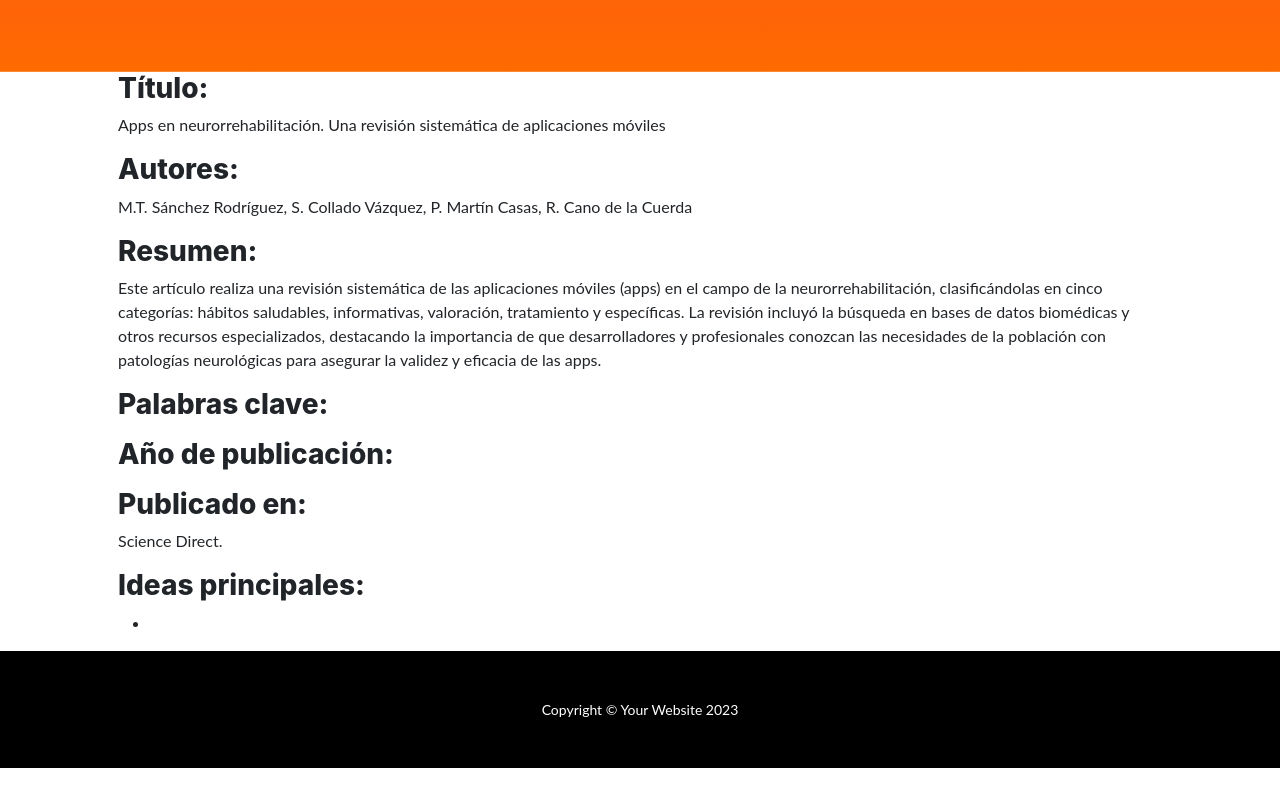
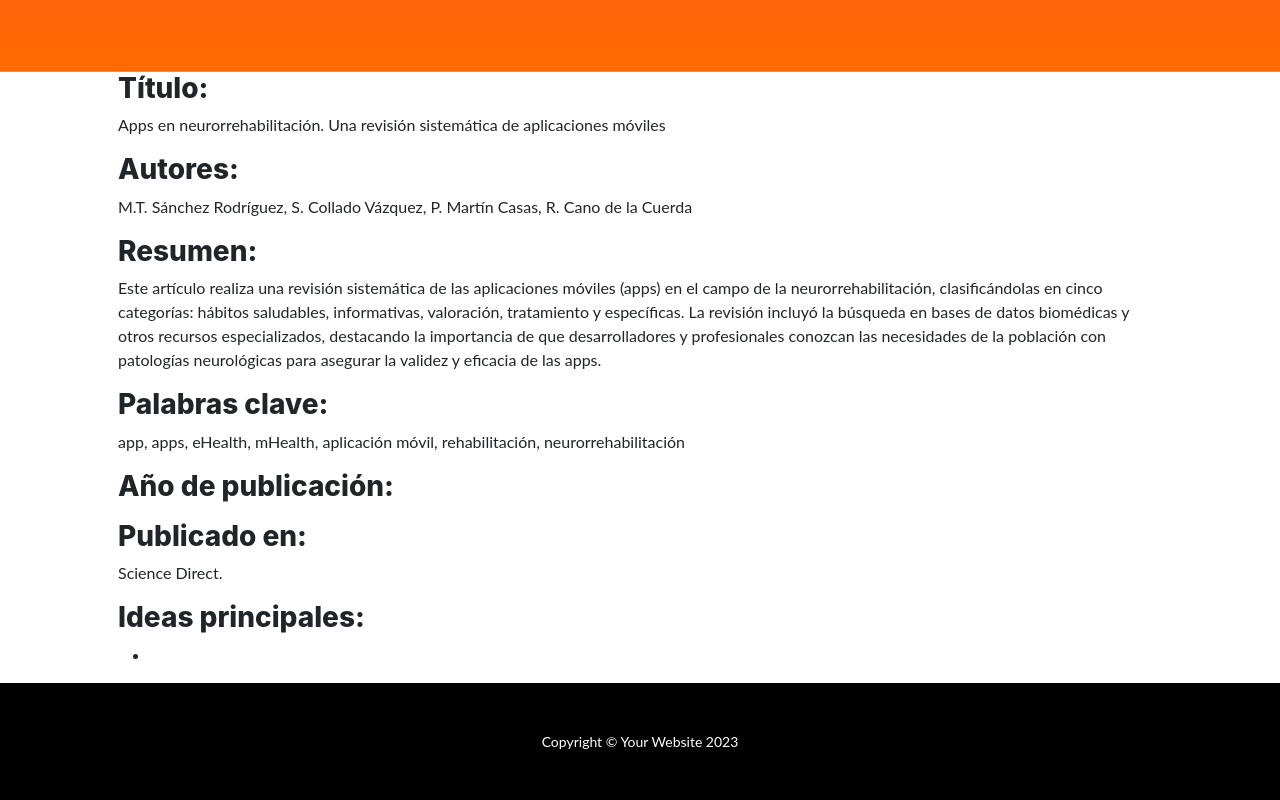
Before and after one commit to AlejandraBenavidez05/taller2ntd, a plain HTML site: page articulo3.html in a window 1280 px wide. Shown: the part 999-1799 px from the top of the page. Before the commit the page ends 1767 px from the top, so only its background shows below. Drawn offline with Linux system fonts and the light colour scheme.

Commit message:
Palabras clave del articulo

```diff
--- a/articulo3.html
+++ b/articulo3.html
@@ -30,7 +30,7 @@
             <p> Este artículo realiza una revisión sistemática de las aplicaciones móviles (apps) en el campo de la neurorrehabilitación, clasificándolas en cinco categorías: hábitos saludables, informativas, valoración, tratamiento y específicas. La revisión incluyó la búsqueda en bases de datos biomédicas y otros recursos especializados, destacando la importancia de que desarrolladores y profesionales conozcan las necesidades de la población con patologías neurológicas para asegurar la validez y eficacia de las apps.</p>
 
             <h3>Palabras clave:</h3>
-            <p></p>
+            <p>app, apps, eHealth, mHealth, aplicación móvil, rehabilitación, neurorrehabilitación</p>
 
             <h3>Año de publicación:</h3>
             <p></p>
```
